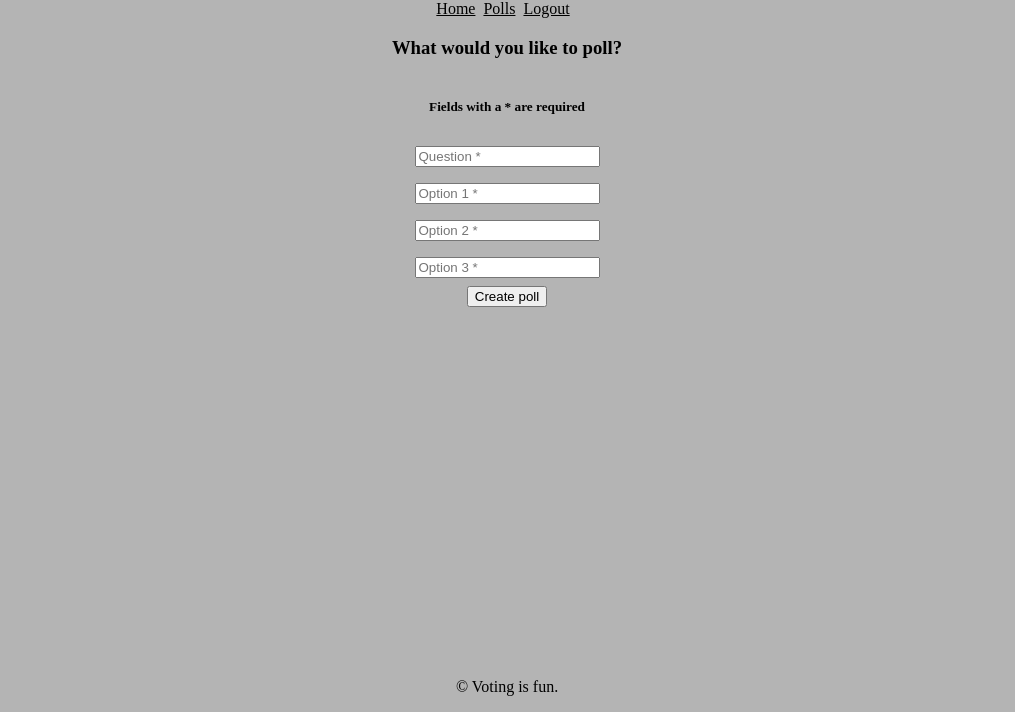
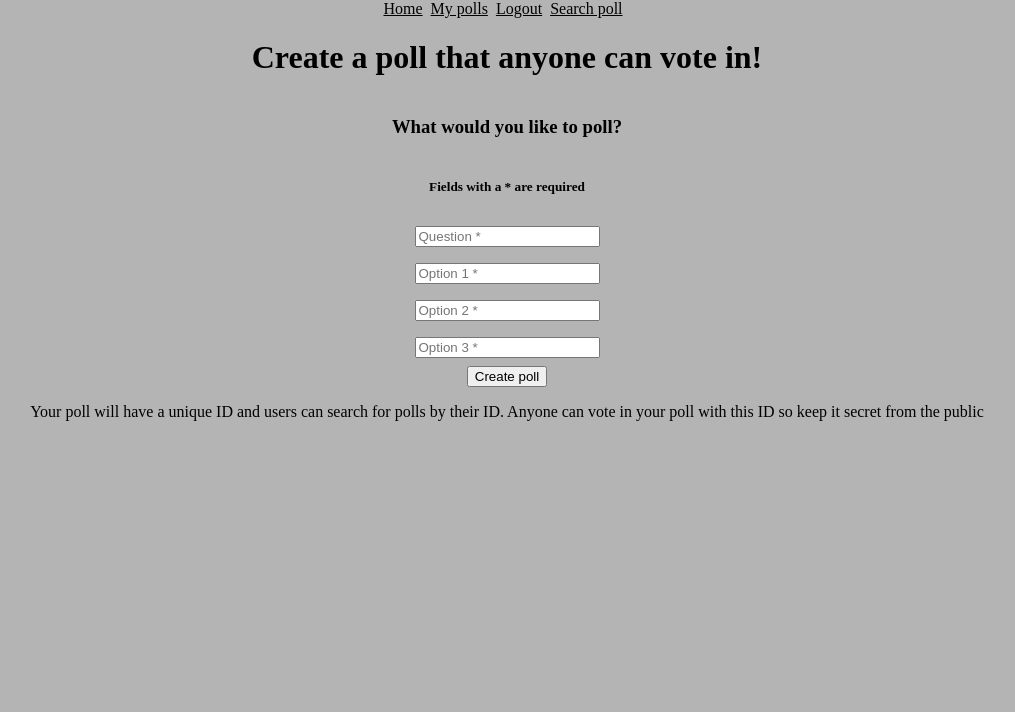
Before and after one commit to tokauppin/csp1, a Django app: page / in a window 1280 px wide. Shown: the part 88-800 px from the top of the page, without its empty margins (133-1148 px from the left). Run offline with Django 5.2, Linux system fonts and the light colour scheme; a user stored in the database is signed in.

Commit message:
changed the structure and added 8-digit id for polls to identify a poll

```diff
--- a/mysite/polls/templates/polls/base.html
+++ b/mysite/polls/templates/polls/base.html
@@ -21,13 +21,14 @@
 
                 {% if user.is_authenticated %}
                     <a href="{% url 'home' %}">Home</a>
-                    <a href="{% url 'polls' %}">Polls</a>
+                    <a href="{% url 'polls' %}">My polls</a>
                     <a href="{% url 'logout' %}">Logout</a>
 
                 {% else %}
                     <a href="{% url 'login' %}">Login</a>
                     <a href="{% url 'register' %}">Register</a>
                 {% endif %}
+                <a href="{% url 'search' %}">Search poll</a>
 
         </div>
 
@@ -41,7 +42,6 @@
 
     <footer class="footer">
 
-        <p>&copy; Voting is fun.</p>
     </footer>
 
 
--- a/mysite/polls/templates/polls/home.html
+++ b/mysite/polls/templates/polls/home.html
@@ -11,6 +11,7 @@
 <form method="POST">
     {% csrf_token %}
     <div class="form-inputs">
+        <h1>Create a poll that anyone can vote in!</h1>
         <h3>What would you like to poll?</h3>
         <h5>Fields with a * are required</h5>
         <div class="form-input">
@@ -30,7 +31,9 @@
         </div>
 
         <button type="submit">Create poll</button>
-
+        <div><p>Your poll will have a unique ID and users can search for polls by their ID.
+            Anyone can vote in your poll with this ID so keep it secret from the public
+        </p></div>
     </div>
 
 </form>
--- a/mysite/polls/views.py
+++ b/mysite/polls/views.py
@@ -157,6 +157,7 @@ def login_view(request):
 
         if user is not None:
             login(request, user)
+            #otc logic here or redirect to otc page that redirects to home or login depending on success
             return redirect('home')
 
     return render(request, 'polls/login.html')
@@ -186,34 +187,34 @@ def remove_poll(request, poll_id):
     return redirect('polls')
 
 
-def verify_login(request):
+def verify_login(request)-> int:
     '''
     Generate a one time code to login a user that has provided correct credentials
+    Returns the code for now, might add it so that this function does the verif logic too
+    '''
+    # one-time code for the user
+    # would be used with a 2FA app or via email, in this case just print the code
+    otc = random.randint(10000, 99999)
+
+    return otc
+
+
+# This is sql injectable and should not be used in the correct version
+from django.db import connection
+def search_poll(request): #insecure example
+    '''
+    The function returns the search result of an ID that a user provides
+    It returns a poll with a matching id or no poll at all
+    Any user can search for a poll and vote for it
     '''
 
-
-
-
-    return redirect('')
-
-from django.db import connection
-
-
-''''
-testing sql injection for insecure design
-EDIT: to vote in a poll you must find a poll by its unique id
--> sql injection 1 or 1=1 to see all polls and then vote in polls you are not
-supposed to vote in
-'''
-def search_poll(request):
-    # Get the user can search for a poll by its id
     user_input = request.GET.get("search_id")
 
     with connection.cursor() as cursor:
-        #find any polls with the id
+
+        #query the user input to find a matching poll
         query = "SELECT * FROM polls_poll WHERE id = '{}'".format(user_input)
 
-        print(query)
         cursor.execute(query)
         connection.commit()
         rows = cursor.fetchall()
@@ -221,7 +222,38 @@ def search_poll(request):
     polls = [{'id': row[0], 'question': row[1], 'option_one': row[2], 'option_two': row[3],
               'option_three': row[4], 'option_one_votes': row[5], 'option_two_votes': row[6],
               'option_three_votes': row[7]} for row in rows]
-    print(polls)
 
     context = {'polls': polls}
     return render(request, 'polls/search.html', context)
+
+
+
+@csrf_exempt
+def bad_vote_view(request, poll_id):
+    '''
+    Registers a user vote for a poll
+    No login needed to vote
+    '''
+    poll = Poll.objects.get(pk=poll_id)
+    context =  {
+        'poll': poll ,
+
+    }
+
+    if request.method == 'POST':
+        vote = request.POST['poll']
+
+        if vote == 'option1':
+            poll.option_one_votes += 1
+
+        if vote == 'option2':
+            poll.option_two_votes += 1
+
+        if vote == 'option3':
+            poll.option_three_votes += 1
+
+        poll.save() #save the vote for the poll
+
+        return redirect('results', poll_id=poll_id)
+
+    return render(request, 'polls/vote.html', context) #create a bad_vote.html and use it
```
Also changed, not shown: mysite/polls/templates/polls/polls.html (+15 -6 lines), mysite/polls/templates/polls/search.html (+6 -4 lines), mysite/db.sqlite3.
